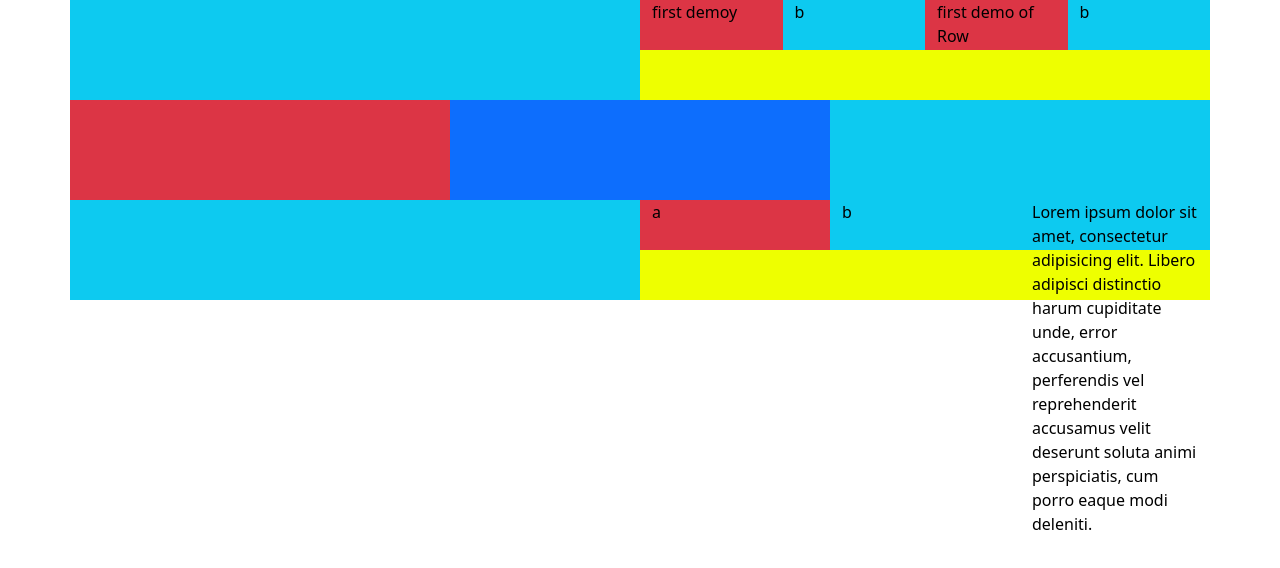
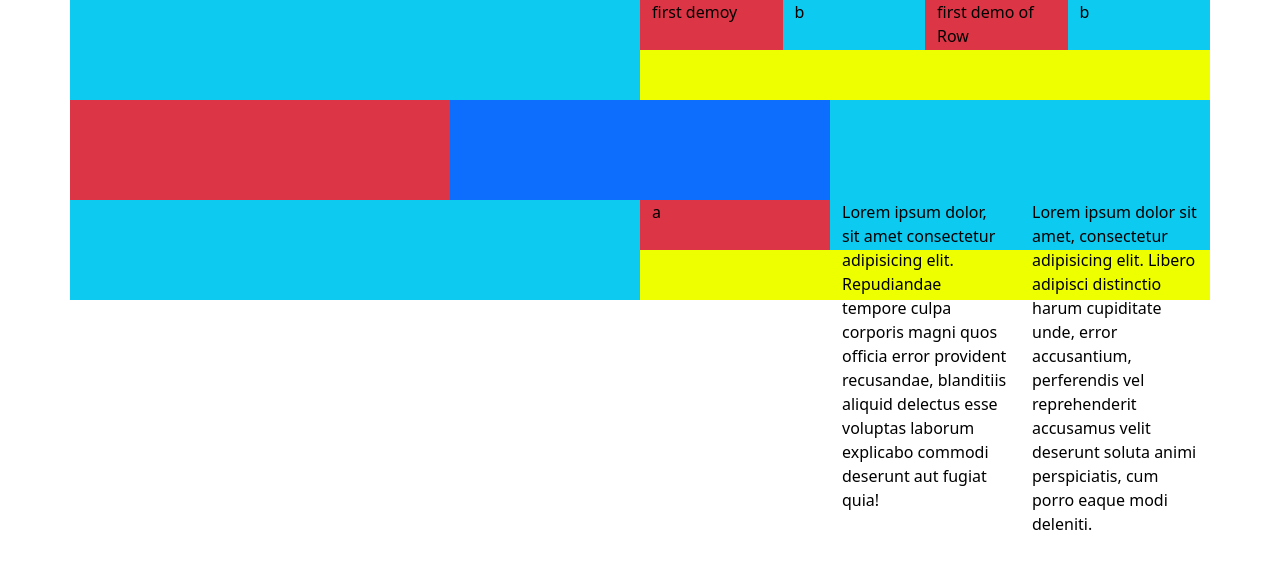
Before and after one commit to aniketxx/Newwebsite, a plain HTML site: page bootstarp.html in a window 1280 px wide. Drawn offline with nearby package versions, Linux system fonts and the light colour scheme.

Commit message:
para added
Signed-off-by: aniketxx <aniketparkhi2004@gmail.com>

```diff
--- a/bootstarp.html
+++ b/bootstarp.html
@@ -49,7 +49,7 @@
         <div class="col bg-success">
           <div class="row">
              <div class="col bg-danger abc">a</div>
-             <div class="col bg-info abc">b</div>
+             <div class="col bg-info abc">Lorem ipsum dolor, sit amet consectetur adipisicing elit. Repudiandae tempore culpa corporis magni quos officia error provident recusandae, blanditiis aliquid delectus esse voluptas laborum explicabo commodi deserunt aut fugiat quia!</div>
              <div class="col bg-info abc">Lorem ipsum dolor sit amet, consectetur adipisicing elit. Libero adipisci distinctio harum cupiditate unde, error accusantium, perferendis vel reprehenderit accusamus velit deserunt soluta animi perspiciatis, cum porro eaque modi deleniti.</div>
           </div>
         </div>
```
